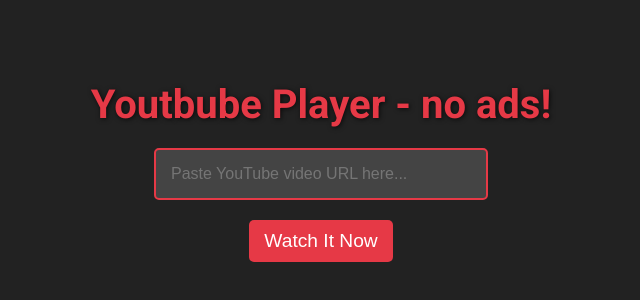
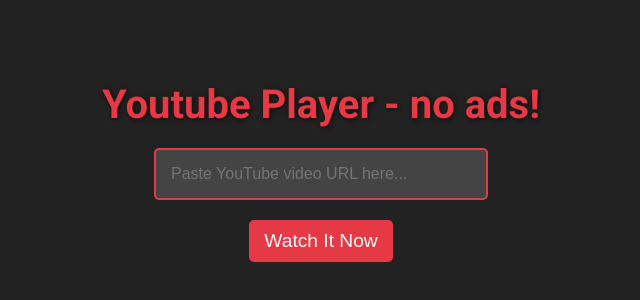
Before and after one commit to FlixifyTVisbackformoregithub/YouTBshortsPLAYER, a plain HTML site: page index.html in a window 1280 px wide. Shown: the part 250-550 px from the top of the page, without its empty margins (319-959 px from the left). Drawn offline with Linux system fonts and the light colour scheme.

Commit message:
Update index.html

```diff
--- a/index.html
+++ b/index.html
@@ -129,7 +129,7 @@
 </head>
 <body>
 
-    <h1>Youtbube Player - no ads!</h1>
+    <h1>Youtube Player - no ads!</h1>
     <input type="text" id="videoURL" placeholder="Paste YouTube video URL here...">
     <button id="openModalBtn">Watch It Now</button>
 
```
